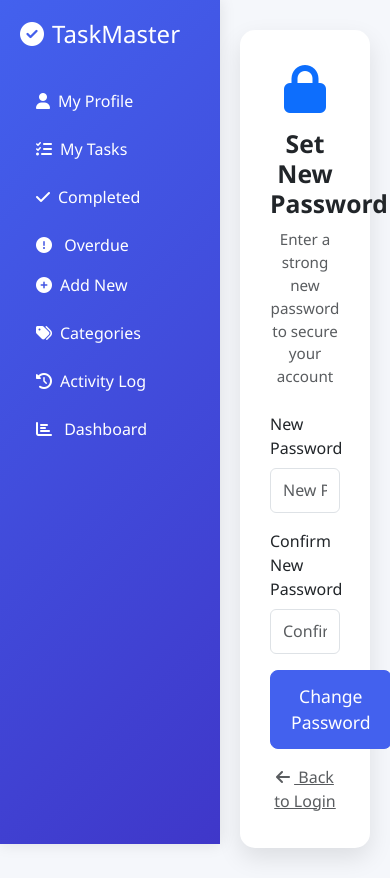
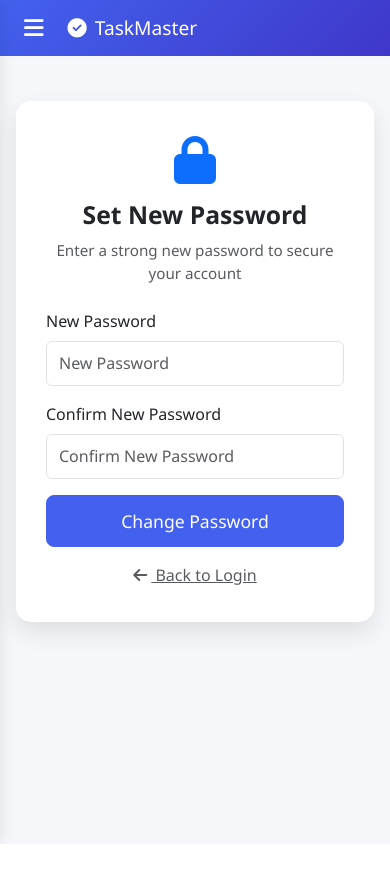
Before and after one commit to Pratik-poudel1/Django-TaskManager, a Django app: page /reset/1/1/ in a window 390 px wide. After the commit the page ends 844 px from the top, so only its background shows below. Run offline with Django 5.2, Linux system fonts and the light colour scheme.

Commit message:
Add responsive mobile sidebar

```diff
--- a/todoapp/templates/todoapp/base.html
+++ b/todoapp/templates/todoapp/base.html
@@ -181,11 +181,78 @@
             background-color: var(--secondary);
             border-color: var(--secondary);
         }
+
+        /* ---------- Mobile Topbar ---------- */
+        .mobile-topbar {
+            display: none;
+            position: fixed;
+            top: 0;
+            left: 0;
+            right: 0;
+            height: 56px;
+            background: linear-gradient(135deg, var(--primary), var(--secondary));
+            color: white;
+            z-index: 1040;
+            align-items: center;
+            padding: 0 16px;
+        }
+
+        .mobile-topbar h2 {
+            font-size: 1.2rem;
+            margin: 0;
+        }
+
+        /* ---------- Responsive ---------- */
+        @media (max-width: 768px) {
+            .mobile-topbar {
+                display: flex;
+            }
+
+            .sidebar {
+                transform: translateX(-100%);
+                transition: transform 0.3s ease;
+                z-index: 1050;
+                width: 220px;
+            }
+
+            .sidebar.open {
+                transform: translateX(0);
+            }
+
+            .sidebar-overlay {
+                display: none;
+                position: fixed;
+                inset: 0;
+                background: rgba(0,0,0,0.4);
+                z-index: 1045;
+            }
+
+            .sidebar-overlay.open {
+                display: block;
+            }
+
+            .main-content {
+                margin-left: 0;
+                padding: 16px;
+                margin-top: 56px;
+            }
+        }
     </style>
     {% block extra_css %}{% endblock %}
 </head>
 
 <body>
+    <!-- Mobile Topbar -->
+    <div class="mobile-topbar">
+        <button id="sidebar-toggle" class="btn btn-sm text-white me-3" style="background:none;border:none;font-size:1.4rem;">
+            <i class="fas fa-bars"></i>
+        </button>
+        <h2><i class="fas fa-check-circle me-2"></i>TaskMaster</h2>
+    </div>
+
+    <!-- Sidebar Overlay -->
+    <div class="sidebar-overlay" id="sidebar-overlay"></div>
+
     <!-- Sidebar -->
     <div class="sidebar">
         <h2><i class="fas fa-check-circle me-2"></i>TaskMaster</h2>
@@ -250,6 +317,25 @@
     </div>
 
     <script src="https://cdn.jsdelivr.net/npm/bootstrap@5.3.0/dist/js/bootstrap.bundle.min.js"></script>
+    <script>
+        const sidebar = document.querySelector('.sidebar');
+        const overlay = document.getElementById('sidebar-overlay');
+        const toggleBtn = document.getElementById('sidebar-toggle');
+
+        if (toggleBtn) {
+            toggleBtn.addEventListener('click', () => {
+                sidebar.classList.toggle('open');
+                overlay.classList.toggle('open');
+            });
+        }
+
+        if (overlay) {
+            overlay.addEventListener('click', () => {
+                sidebar.classList.remove('open');
+                overlay.classList.remove('open');
+            });
+        }
+    </script>
     {% block extra_js %}{% endblock %}
 </body>
 
```
